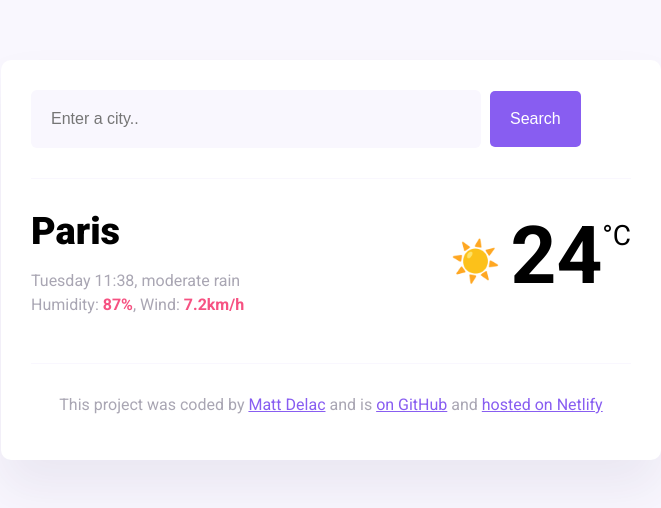
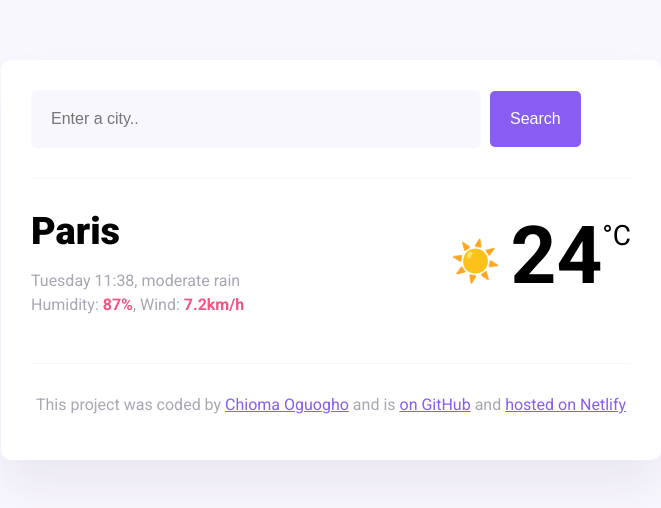
Before and after one commit to chiogzy/updatedproject, a plain HTML site: page index.html in a window 1280 px wide. Shown: the whole page, without its empty margins (309-970 px from the left). Drawn offline with nearby package versions, Linux system fonts and the light colour scheme.

Commit message:
I changed the name

```diff
--- a/index.html
+++ b/index.html
@@ -46,7 +46,9 @@
       <footer>
         <p>
           This project was coded by
-          <a href="https://github.com/chiogzy" target="_blank">Matt Delac</a>
+          <a href="https://github.com/chiogzy" target="_blank"
+            >Chioma Oguogho</a
+          >
           and is
           <a href="https://github.com/chiogzy/updatedproject" target="_blank">
             on GitHub</a
```
